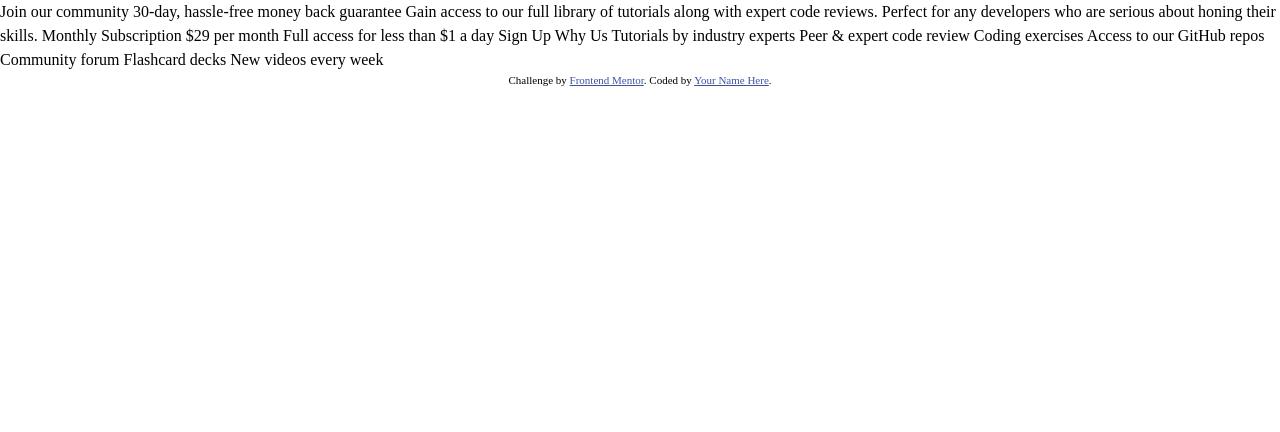
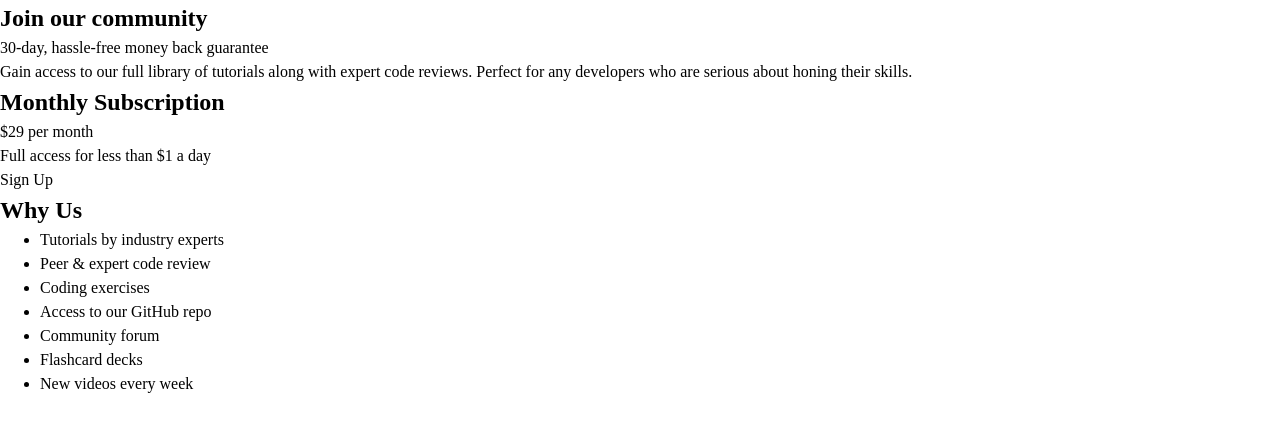
Before and after one commit to mrcordova/single-price-grid-component, a plain HTML site: page index.html in a window 1280 px wide. Drawn offline with Linux system fonts and the light colour scheme.

Commit message:
add html struct

```diff
--- a/index.html
+++ b/index.html
@@ -17,36 +17,71 @@
   </style>
 </head>
 <body>
-  Join our community
+  <main>
+    <section>
+      <h1>
+        Join our community
+      </h1>
+      <p>
+        30-day, hassle-free money back guarantee
+      </p>
+      <p>
+          Gain access to our full library of tutorials along with expert code reviews.
+          Perfect for any developers who are serious about honing their skills.
+      </p>
+    </section>
+    <section>
+      <h2>
+        Monthly Subscription
+      </h2>
+      <p>
+        &dollar;29 per month
+      </p>
+      <p>
+        Full access for less than &dollar;1 a day
+      </p>
+      <button>
+        Sign Up
+      </button>
+    </section>
+    <section>
+      <h2>
+        Why Us
+      </h2>
+      <ul>
+        <li>
+          Tutorials by industry experts
 
-  30-day, hassle-free money back guarantee
+        </li>
 
-  Gain access to our full library of tutorials along with expert code reviews.
-  Perfect for any developers who are serious about honing their skills.
+        <li>
+          Peer &amp; expert code review
 
-  Monthly Subscription
+        </li>
+        <li>
+          Coding exercises
+        </li>
+        <li>
+          Access to our GitHub repo
+        </li>
+        <li>
+          Community forum
+        </li>
+        <li>
+          Flashcard decks
+        </li>
+        <li>
+          New videos every week
+        </li>
+      </ul>
+    </section>
+  </main>
 
-  &dollar;29 per month
-
-  Full access for less than &dollar;1 a day
-
-  Sign Up
-
-  Why Us
-
-  Tutorials by industry experts
-  Peer &amp; expert code review
-  Coding exercises
-  Access to our GitHub repos
-  Community forum
-  Flashcard decks
-  New videos every week
-
-  <footer>
+  <!-- <footer>
     <p class="attribution">
       Challenge by <a href="https://www.frontendmentor.io?ref=challenge" target="_blank">Frontend Mentor</a>.
       Coded by <a href="#">Your Name Here</a>.
     </p>
-  </footer>
+  </footer> -->
 </body>
 </html>
```
